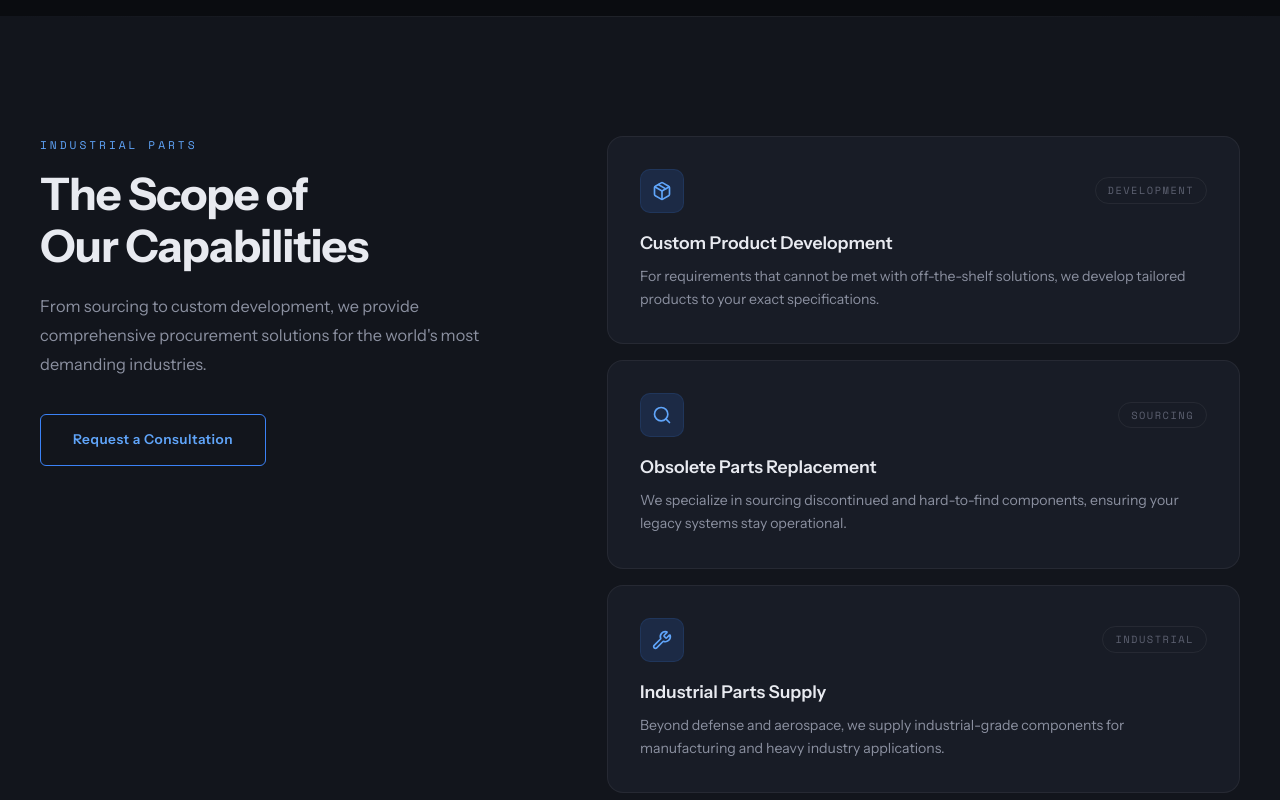
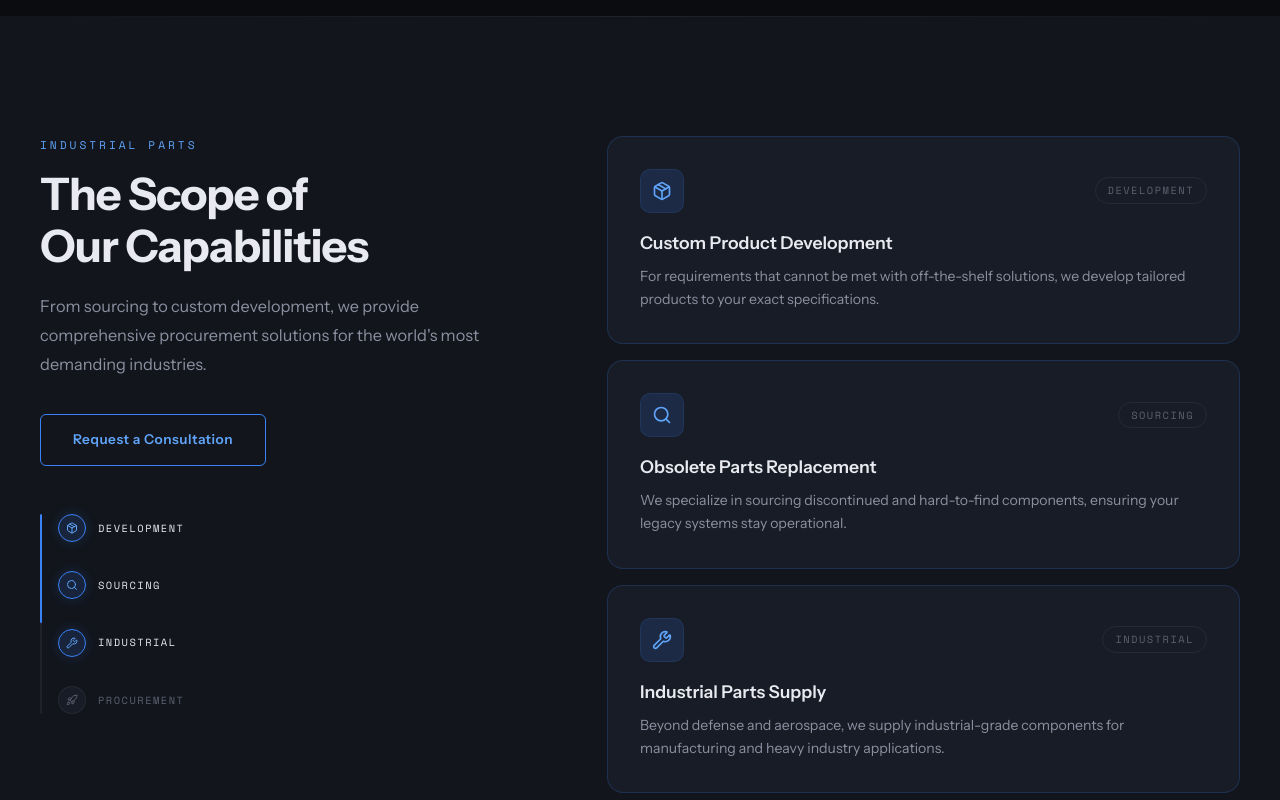
Before and after one commit to edsng/rapidnetworks, a React (Vite) app: page / in a window 1280 px wide. Shown: the part 2420-3220 px from the top of the page. Built offline with nearby package versions, Linux system fonts and the light colour scheme.

Commit message:
Added scroll element to Industrial Parts section

```diff
--- a/src/components/IndustrialParts.jsx
+++ b/src/components/IndustrialParts.jsx
@@ -1,3 +1,4 @@
+import { useState, useEffect, useRef } from 'react'
 import { motion } from 'framer-motion'
 import { Package, Wrench, Search, Rocket } from 'lucide-react'
 import { useInView } from './useInView'
@@ -32,9 +33,45 @@ const services = [
 
 export default function IndustrialParts() {
   const [ref, inView] = useInView()
+  const sectionRef = useRef(null)
+  const [activeIndex, setActiveIndex] = useState(-1)
+  const [progress, setProgress] = useState(0)
+
+  useEffect(() => {
+    const handleScroll = () => {
+      const section = sectionRef.current
+      if (!section) return
+
+      const rect = section.getBoundingClientRect()
+      const sectionHeight = rect.height
+      const viewportHeight = window.innerHeight
+
+      // rect.top = distance from viewport top to section top
+      // Start: section top reaches 60% down the viewport (already partially visible)
+      // End: section bottom reaches 80% of viewport (still mostly visible)
+      const scrollStart = viewportHeight * 0.001
+      const scrollEnd = viewportHeight * 0.8
+      const currentPos = rect.top
+      const scrolled = (scrollStart - currentPos) / (scrollStart + sectionHeight - scrollEnd)
+      const clamped = Math.max(0, Math.min(1, scrolled))
+      setProgress(clamped)
+
+      // Map progress to active card index — tighter mapping
+      const adjusted = (clamped - 0.05) / 0.8
+      const idx = Math.floor(adjusted * services.length)
+      setActiveIndex(Math.max(-1, Math.min(services.length - 1, idx)))
+    }
+
+    window.addEventListener('scroll', handleScroll, { passive: true })
+    handleScroll()
+    return () => window.removeEventListener('scroll', handleScroll)
+  }, [])
 
   return (
-    <section id="industrial" className={styles.section} ref={ref}>
+    <section id="industrial" className={styles.section} ref={(el) => {
+      ref.current = el
+      sectionRef.current = el
+    }}>
       <div className={styles.container}>
         <div className={styles.left}>
           <motion.span
@@ -71,13 +108,41 @@ export default function IndustrialParts() {
           >
             Request a Consultation
           </motion.a>
+
+          {/* Progress tracker — desktop only */}
+          <motion.div
+            className={styles.tracker}
+            initial={{ opacity: 0 }}
+            animate={inView ? { opacity: 1 } : {}}
+            transition={{ duration: 0.6, delay: 0.5 }}
+          >
+            <div className={styles.trackLine}>
+              <div
+                className={styles.trackFill}
+                style={{ height: `${Math.max(0, Math.min(100, progress * 120 - 10))}%` }}
+              />
+            </div>
+            <div className={styles.steps}>
+              {services.map((s, i) => (
+                <div
+                  key={s.tag}
+                  className={`${styles.step} ${i <= activeIndex ? styles.stepActive : ''}`}
+                >
+                  <div className={styles.stepDot}>
+                    <s.icon size={12} />
+                  </div>
+                  <span className={styles.stepLabel}>{s.tag}</span>
+                </div>
+              ))}
+            </div>
+          </motion.div>
         </div>
 
         <div className={styles.right}>
           {services.map((s, i) => (
             <motion.div
               key={s.title}
-              className={styles.card}
+              className={`${styles.card} ${i <= activeIndex ? styles.cardActive : ''}`}
               initial={{ opacity: 0, x: 40 }}
               animate={inView ? { opacity: 1, x: 0 } : {}}
               transition={{ duration: 0.5, delay: 0.2 + i * 0.12 }}
--- a/src/components/IndustrialParts.module.css
+++ b/src/components/IndustrialParts.module.css
@@ -72,6 +72,86 @@
   box-shadow: 0 0 30px var(--color-accent-glow);
 }
 
+/* ── Progress Tracker ── */
+
+.tracker {
+  margin-top: 48px;
+  display: flex;
+  gap: 16px;
+  height: 200px;
+}
+
+.trackLine {
+  width: 2px;
+  height: 100%;
+  background: var(--color-border);
+  border-radius: 2px;
+  position: relative;
+  overflow: hidden;
+}
+
+.trackFill {
+  position: absolute;
+  top: 0;
+  left: 0;
+  width: 100%;
+  background: var(--color-accent);
+  border-radius: 2px;
+  transition: height 0.15s ease-out;
+  box-shadow: 0 0 8px rgba(59, 130, 246, 0.4);
+}
+
+.steps {
+  display: flex;
+  flex-direction: column;
+  justify-content: space-between;
+  height: 100%;
+  padding: 0;
+}
+
+.step {
+  display: flex;
+  align-items: center;
+  gap: 12px;
+  transition: all 0.3s ease;
+}
+
+.stepDot {
+  width: 28px;
+  height: 28px;
+  min-width: 28px;
+  border-radius: 50%;
+  display: flex;
+  align-items: center;
+  justify-content: center;
+  background: var(--color-bg-card);
+  border: 1px solid var(--color-border);
+  color: var(--color-text-muted);
+  transition: all 0.3s ease;
+}
+
+.stepActive .stepDot {
+  background: var(--color-accent-glow);
+  border-color: var(--color-accent);
+  color: var(--color-accent-bright);
+  box-shadow: 0 0 12px rgba(59, 130, 246, 0.2);
+}
+
+.stepLabel {
+  font-family: var(--font-mono);
+  font-size: 0.65rem;
+  letter-spacing: 1.5px;
+  text-transform: uppercase;
+  color: var(--color-text-muted);
+  transition: color 0.3s ease;
+}
+
+.stepActive .stepLabel {
+  color: var(--color-text);
+}
+
+/* ── Cards ── */
+
 .right {
   display: flex;
   flex-direction: column;
@@ -89,6 +169,10 @@
 .card:hover {
   border-color: var(--color-border-hover);
   background: var(--color-bg-card-hover);
+}
+
+.cardActive {
+  border-color: rgba(59, 130, 246, 0.2);
 }
 
 .cardTop {
@@ -134,6 +218,8 @@
   color: var(--color-text-secondary);
 }
 
+/* ── Responsive ── */
+
 @media (max-width: 900px) {
   .container {
     grid-template-columns: 1fr;
@@ -145,4 +231,7 @@
   .section {
     padding: 80px 20px;
   }
+  .tracker {
+    display: none;
+  }
 }
```
